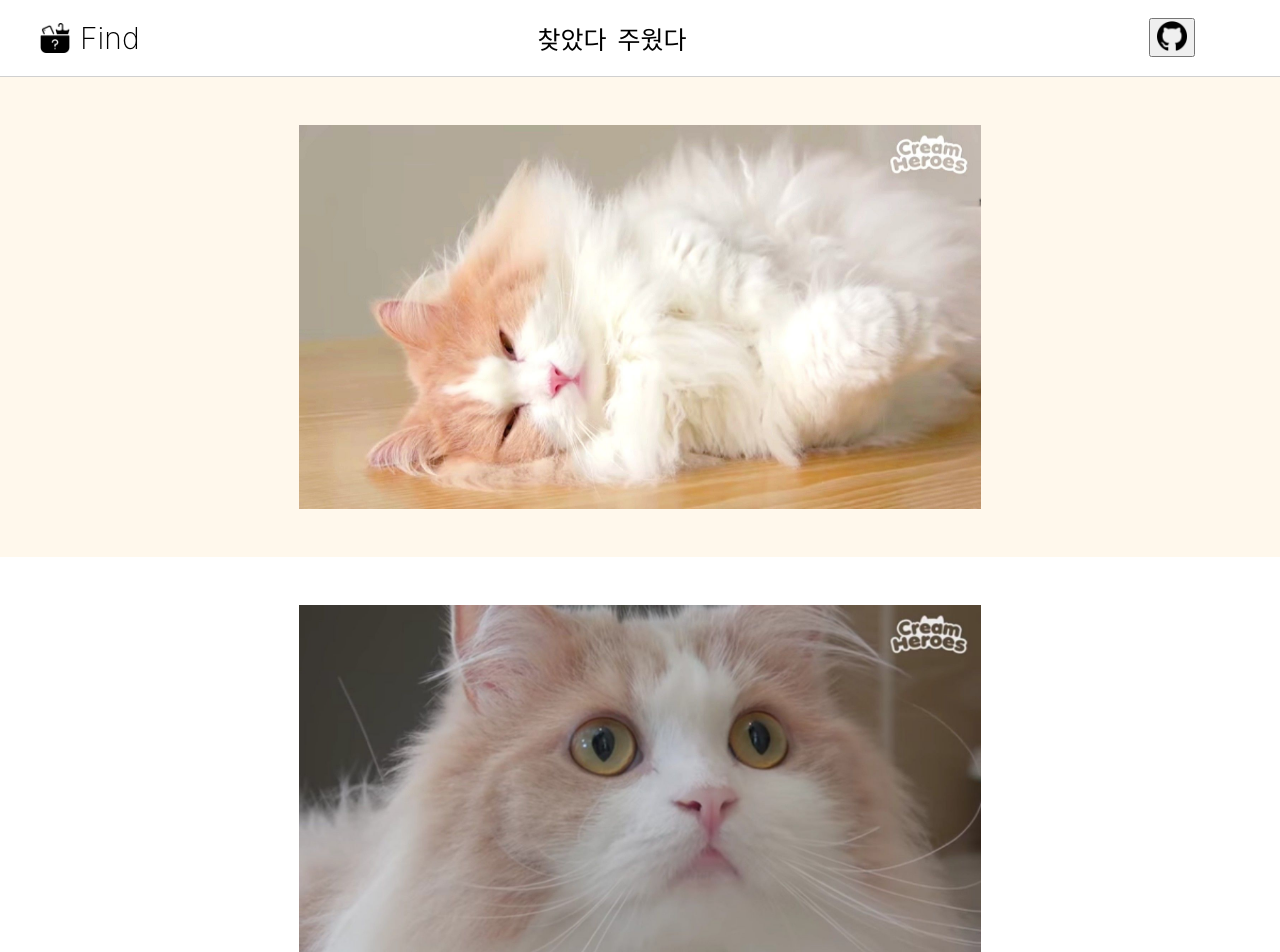
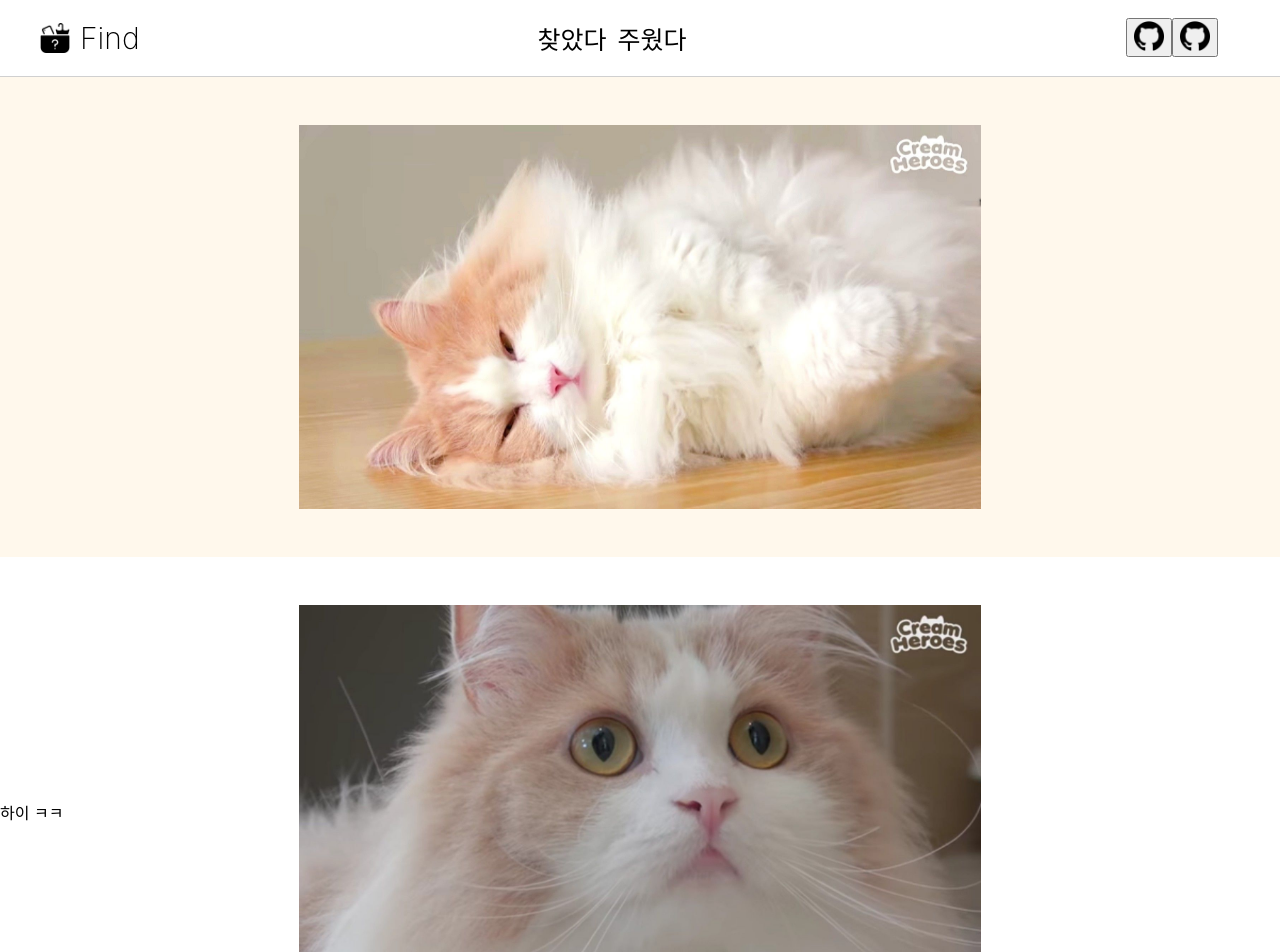
Before and after one commit to fucct/find-stuff-client, a React (Create React App) app: page /login in a window 1280 px wide. Shown: the top 952 px of the page. Built offline with nearby package versions, Linux system fonts and the light colour scheme.

Commit message:
feat: add recoil &  router

```diff
--- a/package.json
+++ b/package.json
@@ -14,7 +14,9 @@
     "eslint-plugin-react": "^7.21.5",
     "react": "^17.0.1",
     "react-dom": "^17.0.1",
+    "react-router-dom": "^5.2.0",
     "react-scripts": "4.0.0",
+    "recoil": "^0.1.2",
     "typescript": "^4.0.3",
     "web-vitals": "^0.2.4"
   },
@@ -43,6 +45,7 @@
     ]
   },
   "devDependencies": {
+    "@types/react-router-dom": "^5.1.6",
     "@typescript-eslint/eslint-plugin": "^4.6.1",
     "@typescript-eslint/parser": "^4.6.1",
     "eslint": "^7.12.1",
--- a/src/App.tsx
+++ b/src/App.tsx
@@ -1,12 +1,24 @@
 import React from 'react';
 import './App.css';
 import Home from './components/home/Home';
+import { RecoilRoot } from 'recoil';
+import { BrowserRouter as Router, Switch, Route, Link } from 'react-router-dom';
+import Sample from './components/login/Sample';
 
 const App = () => {
   return (
-    <div className="App">
-      <Home />
-    </div>
+    <RecoilRoot>
+      <Router>
+        <div className="App">
+          <Home />
+        </div>
+        <Switch>
+          <Route path="/login">
+            <Sample />
+          </Route>
+        </Switch>
+      </Router>
+    </RecoilRoot>
   );
 };
 
--- a/src/components/login/LoginButton.tsx
+++ b/src/components/login/LoginButton.tsx
@@ -6,18 +6,29 @@ import {
   GITHUB_LOGIN_URL,
   SERVER_URL,
 } from '../../constants/constants';
+import { useRecoilState } from 'recoil';
+import { TokenState } from './MemberState';
+import { Link } from 'react-router-dom';
 
 const LoginButton: React.FC = () => {
-  const login = async () => {
+  const [token, setToken] = useRecoilState(TokenState);
+
+  const login = async (e: React.MouseEvent) => {
     const response = await axios.get(
       `${GITHUB_LOGIN_URL}?client_id=${CLIENT_ID}&redirect_uri=${SERVER_URL}/api/login/github`,
       {
         headers: {
           'Content-Type': 'application/json',
+          'Access-Control-Allow-Origin': '*',
         },
       },
     );
-    console.log(response.data);
+    setToken(response.data);
+  };
+
+  const sample = (e: React.MouseEvent) => {
+    e.preventDefault();
+    console.log(token);
   };
 
   return (
@@ -33,6 +44,15 @@ const LoginButton: React.FC = () => {
           />
         </a>
       </button>
+      <button className="Home-login-button" onClick={sample}>
+        <Link to="login">
+          <img
+            className="Home-login-button-image"
+            src={loginIcon}
+            alt="loginIcon"
+          />
+        </Link>
+      </button>
     </>
   );
 };
--- /dev/null
+++ b/src/components/login/MemberState.ts
@@ -0,0 +1,6 @@
+import { atom } from 'recoil';
+
+export const TokenState = atom({
+  key: 'tokenState',
+  default: '',
+});
--- /dev/null
+++ b/src/components/login/Sample.tsx
@@ -0,0 +1,7 @@
+import React from 'react';
+
+const Sample = () => {
+  return <div>하이 ㅋㅋ</div>;
+};
+
+export default Sample;
--- a/src/constants/constants.ts
+++ b/src/constants/constants.ts
@@ -1,3 +1,3 @@
 export const GITHUB_LOGIN_URL = 'https://github.com/login/oauth/authorize';
-export const SERVER_URL = 'https://e6c5197e9276.ngrok.io';
+export const SERVER_URL = 'https://eb4422fde388.ngrok.io';
 export const CLIENT_ID = '9bcdb51a166721b36322';
```
Also changed, not shown: 1 other file (tests, documents, lock files or other folders).
